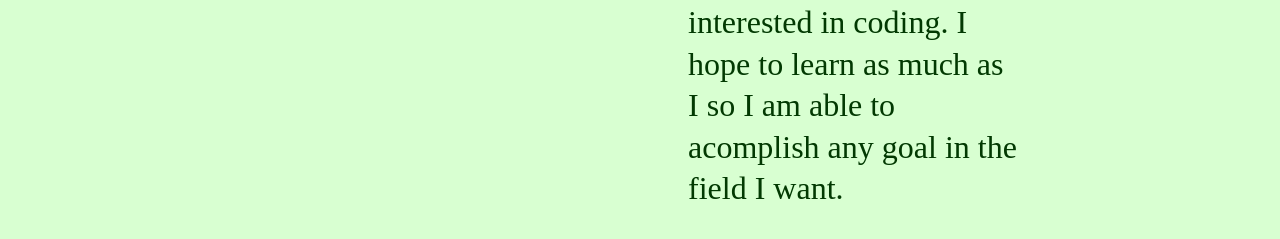
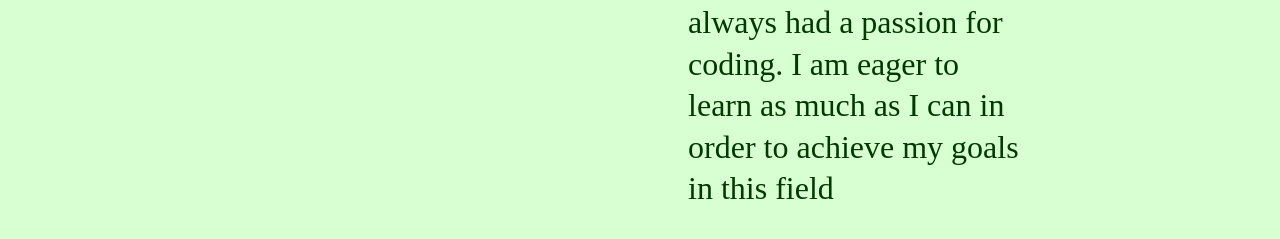
Before and after one commit to Tsukaden/Portfolio-Viewer-for-Employer, a plain HTML site: page Main/index.html in a window 1280 px wide. Shown: the part 287-526 px from the top of the page. Drawn offline with Linux system fonts and the light colour scheme.

Commit message:
about me section

```diff
--- a/Main/index.html
+++ b/Main/index.html
@@ -24,7 +24,7 @@
   </div>
   <section class="about">
     <h2 id="About-Me">About Me</h2>
-    <p> I am trying to pursue a job in software engineering. I graduated high school last year and have always been very interested in coding. I hope to learn as much as I so I am able to acomplish any goal in the field I want.
+    <p>I am interested in pursuing a career in software engineering. I graduated from high school last year and have always had a passion for coding. I am eager to learn as much as I can in order to achieve my goals in this field
     </p>
   </section>
   <section class="flex">
```
